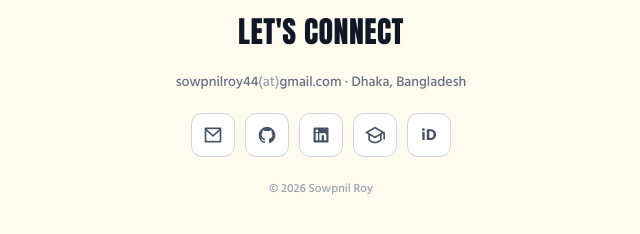
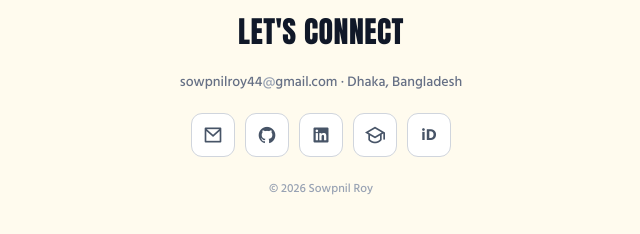
Before and after one commit to Sowpnil-Roy/portfolio, a plain HTML site: page index.html in a window 1280 px wide. Shown: the part 4069-4303 px from the top of the page, 319-959 px from the left. Drawn offline with nearby package versions, Linux system fonts and the light colour scheme.

Commit message:
Update email format in footer section

```diff
--- a/index.html
+++ b/index.html
@@ -217,7 +217,7 @@
   <footer style="margin-top:70px;border-top:1px solid var(--bd);background:var(--surface-2)">
     <div style="max-width:900px;margin:0 auto;padding:46px 24px;display:flex;flex-direction:column;align-items:center;gap:16px;text-align:center">
       <div style="font-family:var(--font-display);font-size:30px;color:var(--text);letter-spacing:.4px">LET'S CONNECT</div>
-      <div style="font-weight:500;font-size:14px;color:var(--text-3)">sowpnilroy44<span style="color:var(--text-4)">(at)</span>gmail.com · Dhaka, Bangladesh</div>
+      <div style="font-weight:500;font-size:14px;color:var(--text-3)">sowpnilroy44<span style="color:var(--text-4)">@</span>gmail.com · Dhaka, Bangladesh</div>
       <div style="display:flex;gap:10px;margin-top:4px">
         <a class="ilink" href="mailto:sowpnilroy44@gmail.com" title="Email" style="width:44px;height:44px;border-radius:11px;border:1px solid var(--bd-2);background:var(--surface);color:var(--text-2);display:grid;place-items:center;font-size:20px"><i class="ri-mail-line"></i></a>
         <a class="ilink" href="https://github.com/Sowpnil-Roy" target="_blank" rel="noopener" title="GitHub" style="width:44px;height:44px;border-radius:11px;border:1px solid var(--bd-2);background:var(--surface);color:var(--text-2);display:grid;place-items:center;font-size:20px"><i class="ri-github-fill"></i></a>
```
